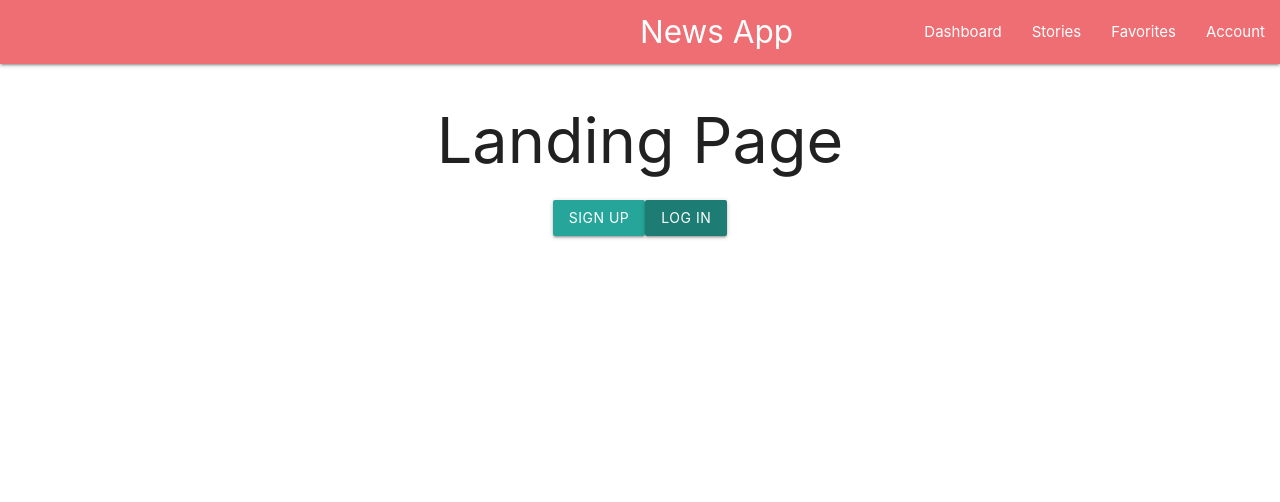
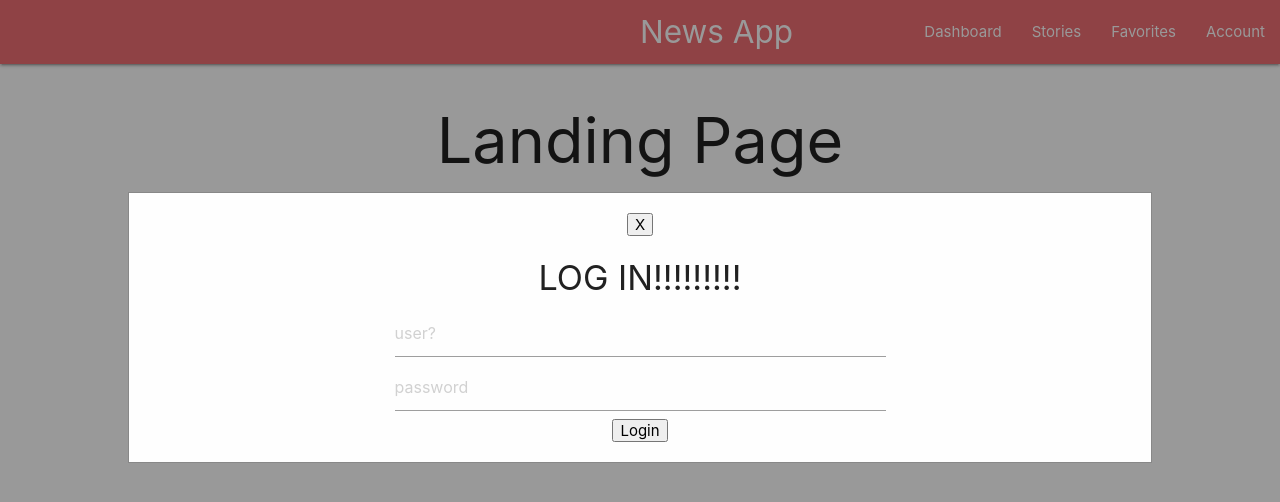
Before and after one commit to Ricky199X/news_app_project, a React (Create React App) app: page / in a window 1280 px wide. Both pictures are taken after a click on the button "LOG IN". Shown: the top 502 px of the page. Built offline with nearby package versions, Linux system fonts and the light colour scheme.

Commit message:
log in modal pops up in middle but doesnt have materialize styling yet

```diff
--- a/package.json
+++ b/package.json
@@ -6,6 +6,7 @@
     "@testing-library/jest-dom": "^4.2.4",
     "@testing-library/react": "^9.3.2",
     "@testing-library/user-event": "^7.1.2",
+    "materialize-css": "^1.0.0-rc.2",
     "react": "^16.13.1",
     "react-dom": "^16.13.1",
     "react-router-dom": "^5.2.0",
--- a/src/App.css
+++ b/src/App.css
@@ -36,3 +36,24 @@
     transform: rotate(360deg);
   }
 }
+
+/* login modal */
+#login-form {
+  position: fixed; /* Stay in place */
+  z-index: 1; /* Sit on top */
+  left: 0;
+  top: 0;
+  width: 100%; /* Full width */
+  height: 100%; /* Full height */
+  overflow: auto; /* Enable scroll if needed */
+  background-color: rgb(0, 0, 0); /* Fallback color */
+  background-color: rgba(0, 0, 0, 0.4); /* Black w/ opacity */
+}
+
+.modal-content {
+  background-color: #fefefe;
+  margin: 15% auto; /* 15% from the top and centered */
+  padding: 20px;
+  border: 1px solid #888;
+  width: 80%; /* Could be more or less, depending on screen size */
+}
--- a/src/Containers/HomePage.js
+++ b/src/Containers/HomePage.js
@@ -1,23 +1,46 @@
-import React from 'react'
+import React from "react";
 
 class HomePage extends React.Component {
+  state = {
+    modalShown: false,
+  };
+
+  handleShowLogin = () => {
+    this.setState({ modalShown: true });
+  };
+
   render() {
     return (
       <div class="container">
         <section class="greeting">
           <div>
             <h1>Landing Page</h1>
+            {/* temporary modal for login UNFINISHEDDDDDD */}
+            {this.state.modalShown ? (
+              <div id="login-form">
+                <div class="modal-content">
+                  <button onClick={() => this.setState({ modalShown: false })}>X</button>
+                  <h4>LOG IN!!!!!!!!!</h4>
+                  <form style={{ maxWidth: "50%", margin: "auto" }}>
+                    <input type="text" placeholder="user?" />
+                    <input type="password" placeholder="password" />
+                    <input type="submit" value="Login" />
+                  </form>
+                </div>
+              </div>
+            ) : null}
           </div>
         </section>
 
         <section class="links">
           <button class="btn signup">Sign Up</button>
-                    <button class="btn login">Log In</button>
+          <button class="btn login" onClick={this.handleShowLogin}>
+            Log In
+          </button>
         </section>
       </div>
-        )
+    );
   }
 }
 
-
-export default HomePage
+export default HomePage;
```
Also changed, not shown: 1 other file (tests, documents, lock files or other folders). Lines whose indentation alone changed are shown as unchanged.
